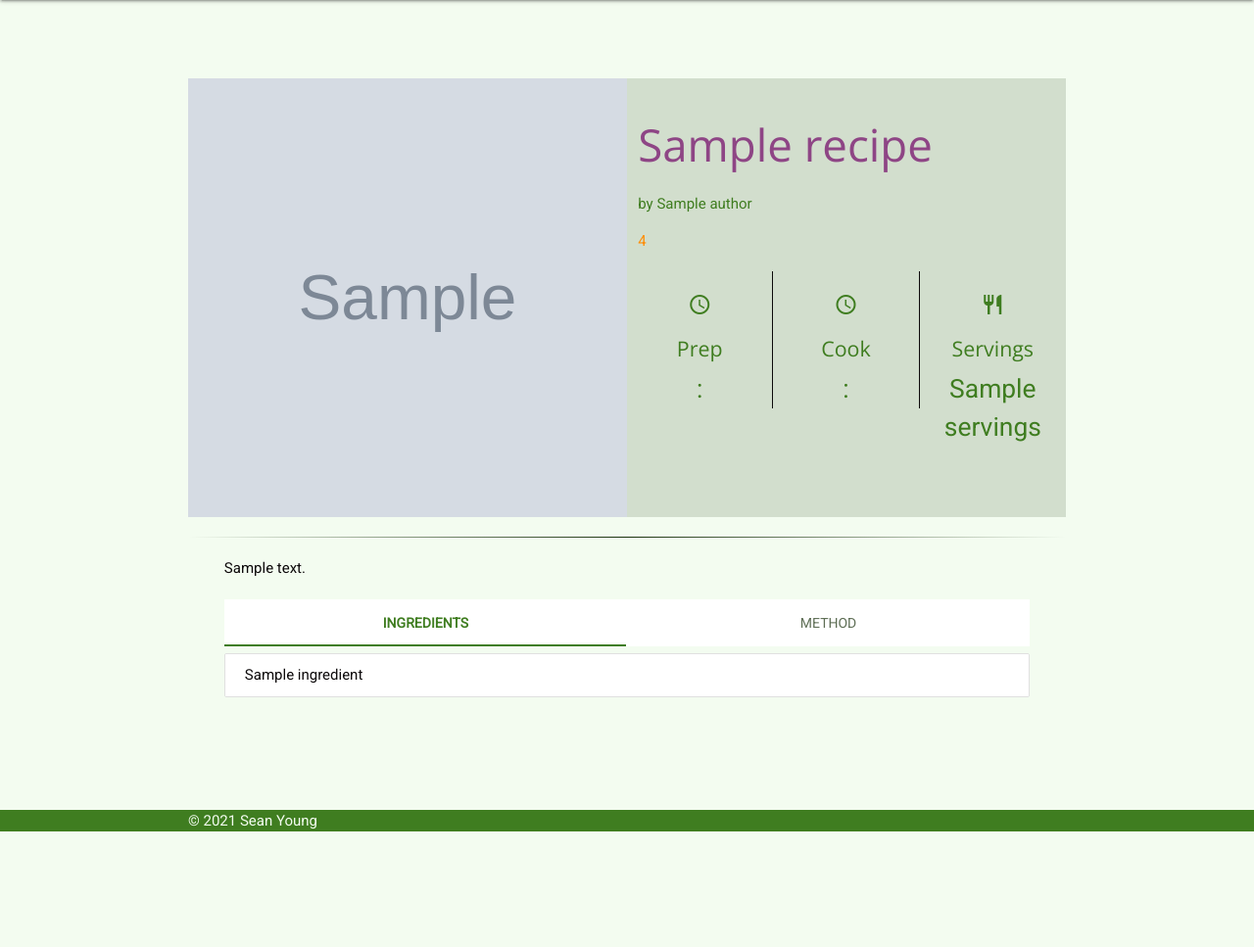
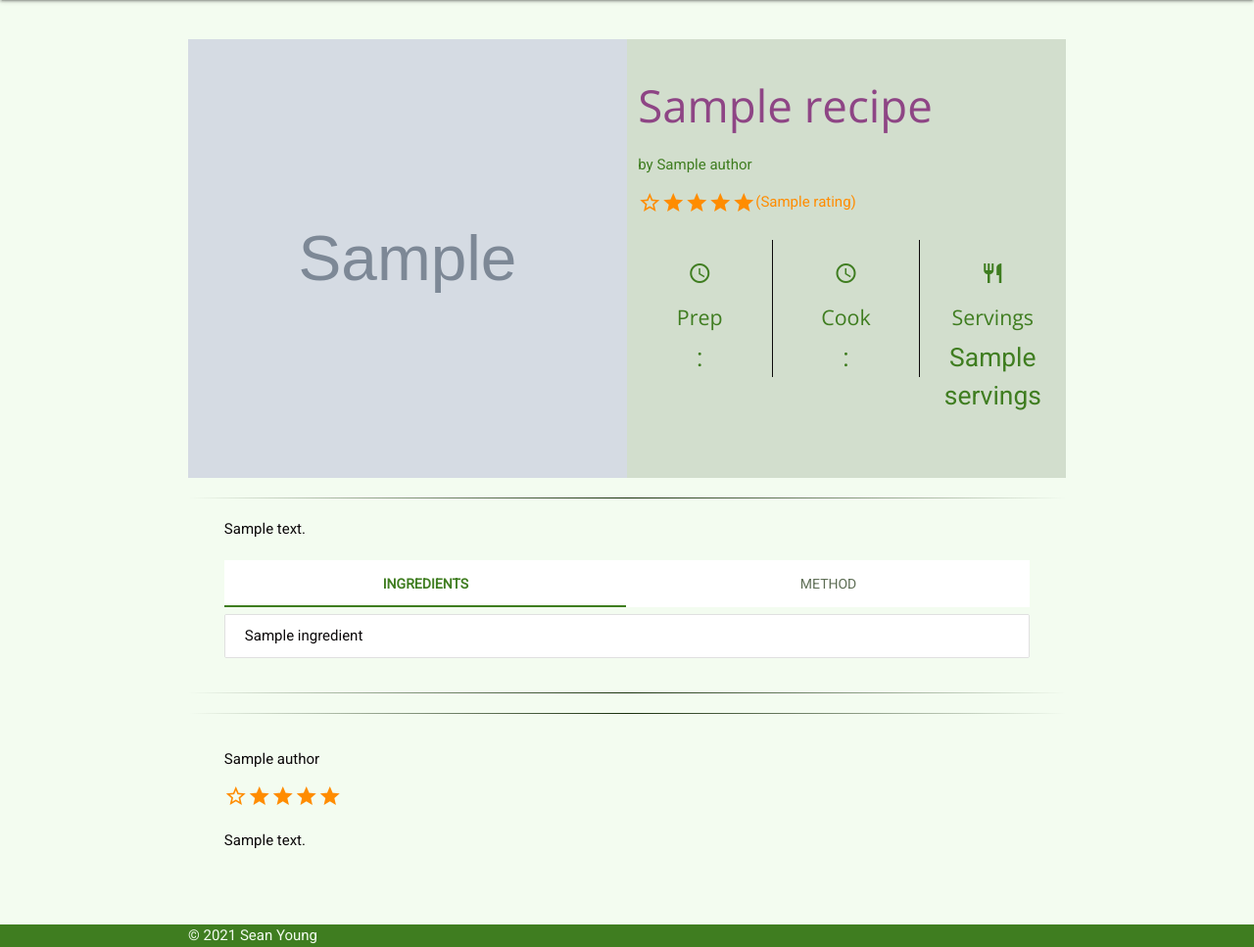
Before and after one commit to seanyoung247/Plum, a Flask app: template templates/recipe.html in a window 1280 px wide. Shown: the part 64-1031 px from the top of the page at 98% size. Before the commit the page ends 913 px from the top, so only its background shows below. Run offline with Flask 2, Linux system fonts and the light colour scheme; the template is opened without the code that fills it: most values are stand-ins (such as "Sample title", 1, 10 or a date in 2020); grey boxes marked "Sample" are stand-in pictures; some libraries are stand-ins or nearby versions.

Commit message:
Feat: Adds initial recipe comment rendering

```diff
--- a/static/css/style.css
+++ b/static/css/style.css
@@ -35,8 +35,8 @@ main {
 /* Ensures there's a little space between the content and the header and footer.
    Scales to screen size so small screens don't have a lot of wasted space. */
 .vpad {
-  margin-top: 10vh;
-  margin-bottom: 10vh;
+  margin-top: 5vh;
+  margin-bottom: 5vh;
 }
 h1, h2, h3, h4, h5, h6 {
   color: #0D0A0B;
@@ -244,7 +244,6 @@ ol.collection li.collection-item:target::before
   padding: 0;
 }
 .star i {
-/*  font-size: 50px;*/
   color: darkorange;
 }
 .star-rating > .rating-text,
--- a/templates/recipe.html
+++ b/templates/recipe.html
@@ -1,5 +1,5 @@
 {% extends "base.html" %}
-{% from "star-rating.html" import generate_static_star_rating %}
+{% from "star-rating.html" import generate_star_rating_display %}
 
 {% block content %}
   <div class="container vpad">
@@ -91,11 +91,25 @@
     </div>
     {# END RECIPE CONTENT #}
 
-    {# User comment form #}
+    <hr class="row recipe-divider">
 
-    {# previous comments here #}
+    {# USER COMMENT FORM #}
+      {# User comment form #}
+    {# END USER COMMENT FORM #}
 
+    <hr class="row recipe-divider">
 
+    {# COMMENTS #}
+    {% for comment in recipe.comments %}
+      <div class="row recipe-content">
+        <div class="col s12">
+          <p>{{ comment.author.name }}</p>
+          <span>{{ generate_star_rating_display(comment.rating, false) }}</span>
+          <p>{{ comment.text }}</p>
+        </div>
+      </div>
+    {% endfor %}
+    {# END COMMENTS #}
 
   </div>
 {% endblock %}
```
